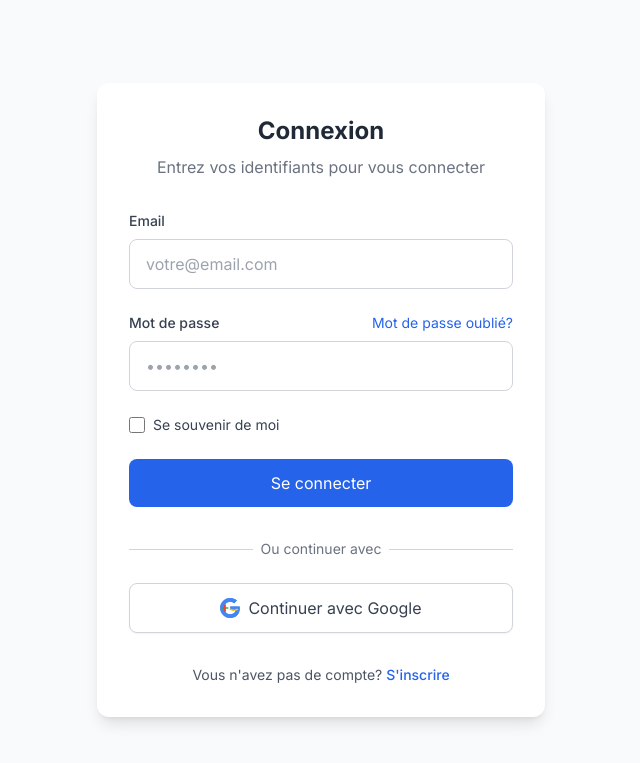
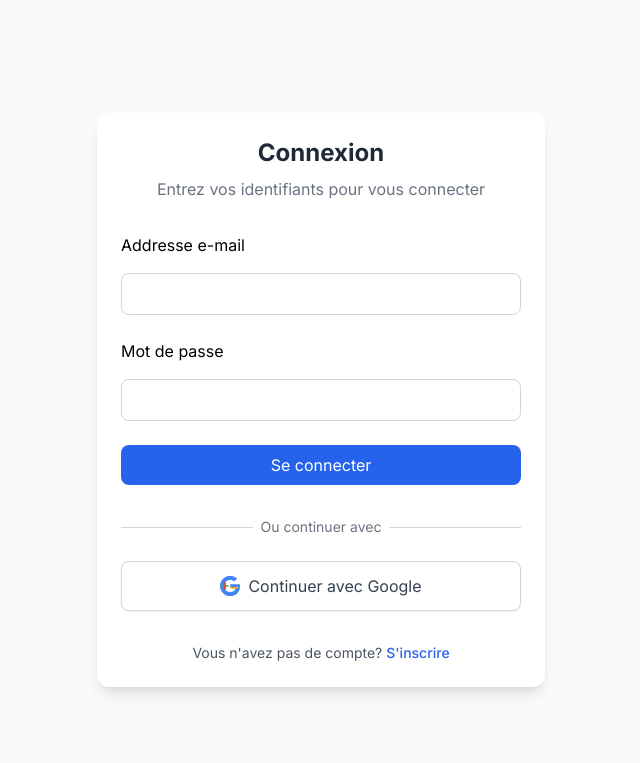
Before and after one commit to BoubakarPI/stockify.boukary.dev, a Django app: page /accounts/signin/ in a window 1280 px wide. Shown: the top 763 px of the page, without its empty margins (319-959 px from the left). Run offline with Django 5.2, Linux system fonts and the light colour scheme; some libraries are stand-ins or nearby versions.

Commit message:
feat(accounts): update signup and signin template

```diff
--- a/src/accounts/templates/accounts/signin.html
+++ b/src/accounts/templates/accounts/signin.html
@@ -1,7 +1,7 @@
 {% extends 'auth-layout.html' %}
 {% block content %}
 
-<div class="bg-white rounded-xl shadow-lg p-8 w-full max-w-md">
+<div class="bg-white rounded-xl shadow-lg p-4 sm:p-6 w-full max-w-md">
         <div class="text-center mb-8">
             <h1 class="text-2xl font-bold text-gray-800">Connexion</h1>
             <p class="text-gray-500 mt-2">Entrez vos identifiants pour vous connecter</p>
@@ -9,32 +9,40 @@
 
         <form method="post">
             {% csrf_token %}
+
             <div class="mb-6">
-                <label for="email" class="block text-sm font-medium text-gray-700 mb-2">Email</label>
-                <input type="email" id="email" class="w-full px-4 py-3 rounded-lg border border-gray-300 focus:outline-none focus:ring-2 focus:ring-blue-500 focus:border-transparent" placeholder="votre@email.com" required>
+                <label for="id_username" class="block mb-4text-gray-300 mb-4 "> {{ form.username.label }}</label>
+                {{ form.username }}
+
+                {% if form.username.errors %}
+                    {% for error in form.username.errors %}
+                        <p class="text-red-500 text-xs italic">{{ error }} </p>
+                    {% endfor %}
+                {% endif %}
             </div>
 
             <div class="mb-6">
-                <div class="flex justify-between mb-2">
-                    <label for="password" class="block text-sm font-medium text-gray-700">Mot de passe</label>
-                    <a href="#" class="text-sm text-blue-600 hover:text-blue-800">Mot de passe oublié?</a>
-                </div>
-                <input type="password" id="password" class="w-full px-4 py-3 rounded-lg border border-gray-300 focus:outline-none focus:ring-2 focus:ring-blue-500 focus:border-transparent" placeholder="••••••••" required>
+                <label for="id_paswword" class="block mb-4text-gray-300 mb-4 "> {{ form.password.label }}</label>
+                {{ form.password }}
+
+                {% if form.username.errors %}
+                    {% for error in form.password.errors %}
+                        <p class="text-red-500 text-xs italic">{{ error }} </p>
+                    {% endfor %}
+                {% endif %}
             </div>
 
-            <div class="flex items-center mb-6">
-                <input type="checkbox" id="remember" class="h-4 w-4 text-blue-600 focus:ring-blue-500 border-gray-300 rounded">
-                <label for="remember" class="ml-2 block text-sm text-gray-700">Se souvenir de moi</label>
-            </div>
-
-            <button type="submit" class="w-full bg-blue-600 text-white py-3 px-4 rounded-lg hover:bg-blue-700 focus:outline-none focus:ring-2 focus:ring-blue-500 focus:ring-offset-2 transition-colors">
+            <button type="submit" class="w-full bg-blue-600 text-white py-2 px-4 rounded-lg transition-colors">
                 Se connecter
             </button>
         </form>
 
-        {% if form.errors %}
-        <p style="color:red">Nom d'utilisateur ou mot de passe incorrect.</p>
+        {% if form.non_field_errors %}
+            {% for error in form.non_field_errors %}
+                 <p class="text-red-500 text-xs italic">{{ error }}</p>
+            {% endfor %}
         {% endif %}
+
 
         <div class="mt-8">
             <div class="relative">
--- a/src/inventory/templates/inventory/product_list.html
+++ b/src/inventory/templates/inventory/product_list.html
@@ -1,5 +1,6 @@
 {% extends 'layout.html' %}
 {% block content %}
+
 <div class="container mt-4">
     <h2>Gestion des Produits</h2>
     <a href="" class="btn btn-primary mb-3">Ajouter un produit</a>
```
Also changed, not shown: src/accounts/templates/accounts/signup.html (+45 -14 lines), src/stockify/templates/index.html (added, +10 -0 lines), src/templates/layout.html (+8 -1 lines).
